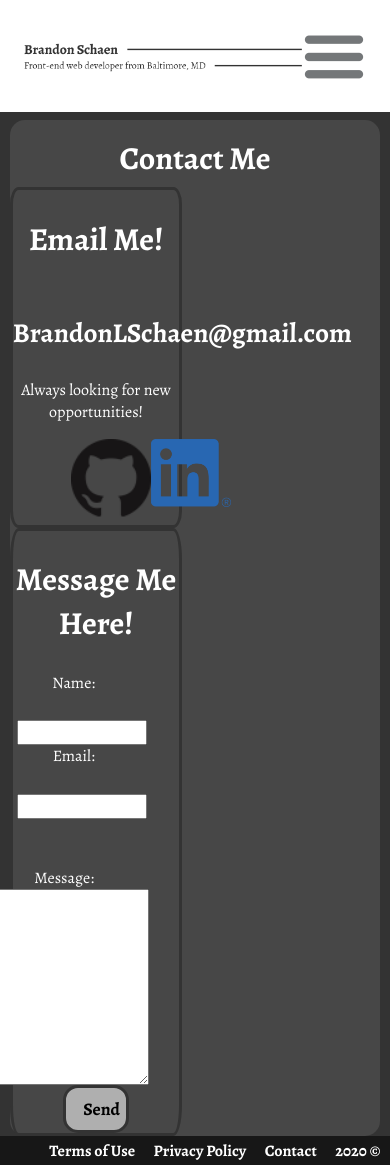
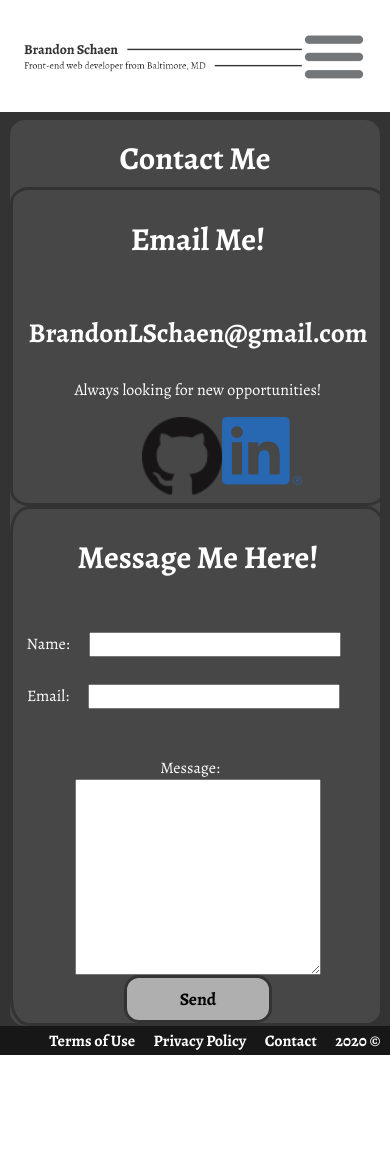
Before and after one commit to SonniSonni/Brandon-Portfolio, a React (Create React App) app in the folder client/: page /contact in a window 390 px wide. After the commit the page ends 1055 px from the top, so only its background shows below. Built offline with nearby package versions, Linux system fonts and the light colour scheme.

Commit message:
Sized and aligned items for contact page

```diff
--- a/client/src/Components/ContactPage/ContactPage.css
+++ b/client/src/Components/ContactPage/ContactPage.css
@@ -124,5 +124,16 @@ label{
   .email-containers{
     flex-direction: column;
   }
-
+  .email{
+    width:100%;
+  }
+  .message{
+    width:100%;
+  }
+  .messg-cont{
+    display:inline-block;
+    margin-left:auto;
+    margin-right:auto;
+    width:100%;
+  }
 }
```
